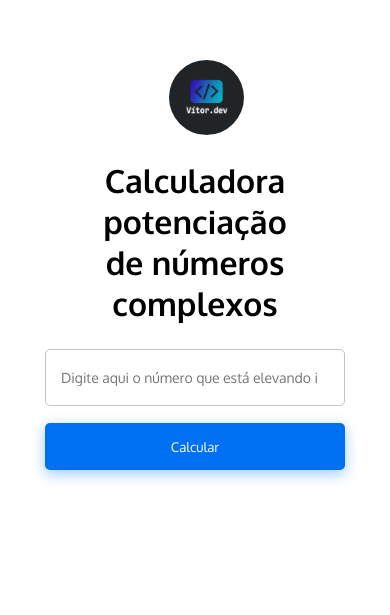
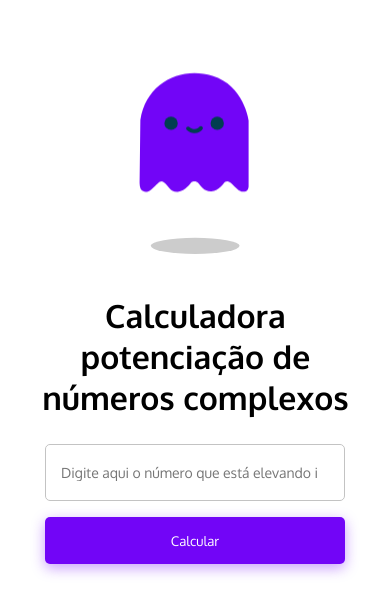
Before and after one commit to VitorCappellaro/Calculadora-potenciacao-de-numeros-complexos, a plain HTML site: page index.html in a window 390 px wide. Shown: the part 109-724 px from the top of the page. Drawn offline with nearby package versions, Linux system fonts and the light colour scheme.

Commit message:
[OK] Fixed responsive, added AOS, added GOST

```diff
--- a/css/style.css
+++ b/css/style.css
@@ -9,23 +9,17 @@ html, body{
     height: 100%;
 }
 
+
 .container{
     margin:0 auto;
-    padding: 20vh;
+    padding: 0 4%;
     width: 100%;
-    max-width: 1024px;
-    min-height: 80vh;
+    max-width: 1440px;
+    height: 100vh;
     display: flex;
     flex-direction: column;
     align-items: center;
-
-}
-
-img{
-    width: 75px;
-    height: 75px;
-    margin: 0 auto;
-    border-radius: 50%;
+    justify-content: center;
 }
 
 h1{
@@ -44,14 +38,15 @@ p{
     border: 1px solid rgb(195,195,195);
     border-radius: 5px;
     width: 300px;
-    transition: 100ms;
+    transition: 0.5s;
     font-size: 14px;
     line-height: 35px;
 }
 
-.input:focus{
+.input:focus, .input:focus-visible{
     border-color: black;
-    transition: 100ms;
+    transition: 0.5s;
+    outline: none;
 }
 
 .btn{
@@ -61,9 +56,9 @@ p{
     padding: 15px 20px;
     width: 300px;
     cursor: pointer;
-    background-color: #0070f3;
+    background-color: #7205f7;
     color: white;
-    box-shadow: 0 4px 14px 0 rgb(0 118 255 / 39%);
+    box-shadow: 0 4px 14px 0 rgb(114 5 247 / 39%);
 }
 
 input::-webkit-outer-spin-button,
@@ -75,3 +70,41 @@ input::-webkit-inner-spin-button {
 input[type=number] {
     -moz-appearance:textfield;
 }
+
+/* GOST by: Beep - https://codepen.io/scoooooooby/pen/pecdI */
+
+.ghost {
+  animation: float 3s ease-out infinite;
+}
+
+@keyframes float {
+  50% {
+     transform: translate(0, 20px);
+  }
+}
+.shadowFrame {
+  width: 130px;
+  margin-top: 15px;
+}
+.shadow {
+  animation: shrink 3s ease-out infinite;
+  transform-origin: center center;
+  ellipse {
+    transform-origin: center center;
+  }
+}
+
+@keyframes shrink {
+  0% {
+    width: 90%;
+    margin: 0 5%;
+  }
+  50% {
+    width: 60%;
+    margin: 0 18%;
+  }
+  100% {
+    width: 90%;
+    margin: 0 5%;
+  }
+}
--- a/index.html
+++ b/index.html
@@ -5,6 +5,7 @@
     <meta http-equiv="X-UA-Compatible" content="IE=edge">
     <meta name="viewport" content="width=device-width, initial-scale=1.0">
     <link rel="stylesheet" href="css/style.css">
+    <link href="https://unpkg.com/aos@2.3.1/dist/aos.css" rel="stylesheet">
     <link rel="preconnect" href="https://fonts.gstatic.com">
     <link href="https://fonts.googleapis.com/css2?family=Oxygen:wght@300;400;700&display=swap" rel="stylesheet">
     <link rel="icon" type="imagem/png" href="/img/perfil insta.png" />
@@ -12,12 +13,35 @@
 </head>
 <body>
     <div class="container">
-        <img src="img/perfil insta.png">
-        <h1>Calculadora potenciação de números complexos</h1>
-        <input type="number" placeholder="Digite aqui o número que está elevando i" class="input" id="numinput">
-        <input type="button" value="Calcular" class="btn">
+        <svg data-aos="flip-left" data-aos-duration="3000" class="ghost" version="1.1" id="Layer_1" xmlns="http://www.w3.org/2000/svg"
+            xmlns:xlink="http://www.w3.org/1999/xlink" x="0px" y="0px" width="127.433px" height="132.743px"
+            viewBox="0 0 127.433 132.743" enable-background="new 0 0 127.433 132.743" xml:space="preserve">
+            <path fill="#7205f7"
+                d="M116.223,125.064c1.032-1.183,1.323-2.73,1.391-3.747V54.76c0,0-4.625-34.875-36.125-44.375
+        s-66,6.625-72.125,44l-0.781,63.219c0.062,4.197,1.105,6.177,1.808,7.006c1.94,1.811,5.408,3.465,10.099-0.6
+        c7.5-6.5,8.375-10,12.75-6.875s5.875,9.75,13.625,9.25s12.75-9,13.75-9.625s4.375-1.875,7,1.25s5.375,8.25,12.875,7.875
+        s12.625-8.375,12.625-8.375s2.25-3.875,7.25,0.375s7.625,9.75,14.375,8.125C114.739,126.01,115.412,125.902,116.223,125.064z" />
+            <circle fill="#013E51" cx="86.238" cy="57.885" r="6.667" />
+            <circle fill="#013E51" cx="40.072" cy="57.885" r="6.667" />
+            <path fill="#013E51" d="M71.916,62.782c0.05-1.108-0.809-2.046-1.917-2.095c-0.673-0.03-1.28,0.279-1.667,0.771
+        c-0.758,0.766-2.483,2.235-4.696,2.358c-1.696,0.094-3.438-0.625-5.191-2.137c-0.003-0.003-0.007-0.006-0.011-0.009l0.002,0.005
+        c-0.332-0.294-0.757-0.488-1.235-0.509c-1.108-0.049-2.046,0.809-2.095,1.917c-0.032,0.724,0.327,1.37,0.887,1.749
+        c-0.001,0-0.002-0.001-0.003-0.001c2.221,1.871,4.536,2.88,6.912,2.986c0.333,0.014,0.67,0.012,1.007-0.01
+        c3.163-0.191,5.572-1.942,6.888-3.166l0.452-0.453c0.021-0.019,0.04-0.041,0.06-0.061l0.034-0.034
+        c-0.007,0.007-0.015,0.014-0.021,0.02C71.666,63.771,71.892,63.307,71.916,62.782z" />
+        </svg>
+        <p data-aos="flip-left" data-aos-duration="3000" class="shadowFrame"><svg version="1.1" class="shadow" id="Layer_1" xmlns="http://www.w3.org/2000/svg"
+                xmlns:xlink="http://www.w3.org/1999/xlink" x="61px" y="20px" width="122.436px" height="39.744px"
+                viewBox="0 0 122.436 39.744" enable-background="new 0 0 122.436 39.744" xml:space="preserve">
+                <ellipse fill="#ccc" cx="61.128" cy="19.872" rx="49.25" ry="8.916" />
+            </svg></p>
+        <h1 data-aos="flip-left">Calculadora potenciação de números complexos</h1>
+        <input data-aos="flip-left" data-aos-duration="1000" type="number" placeholder="Digite aqui o número que está elevando i" class="input" id="numinput">
+        <input data-aos="flip-left" data-aos-duration="1000" type="button" value="Calcular" class="btn">
     </div>
     <script src="js/functions.js"></script>
     <script src="https://code.jquery.com/jquery-3.6.0.js" integrity="sha256-H+K7U5CnXl1h5ywQfKtSj8PCmoN9aaq30gDh27Xc0jk=" crossorigin="anonymous"></script>
+    <script src="https://unpkg.com/aos@2.3.1/dist/aos.js"></script>
+    <!-- GOST by: Beep - https://codepen.io/scoooooooby/pen/pecdI -->
 </body>
 </html>
--- a/js/functions.js
+++ b/js/functions.js
@@ -1,4 +1,5 @@
 window.onload = function(){
+    AOS.init();
     var num1 = $('#numinput');
     var result = undefined;
 
```
